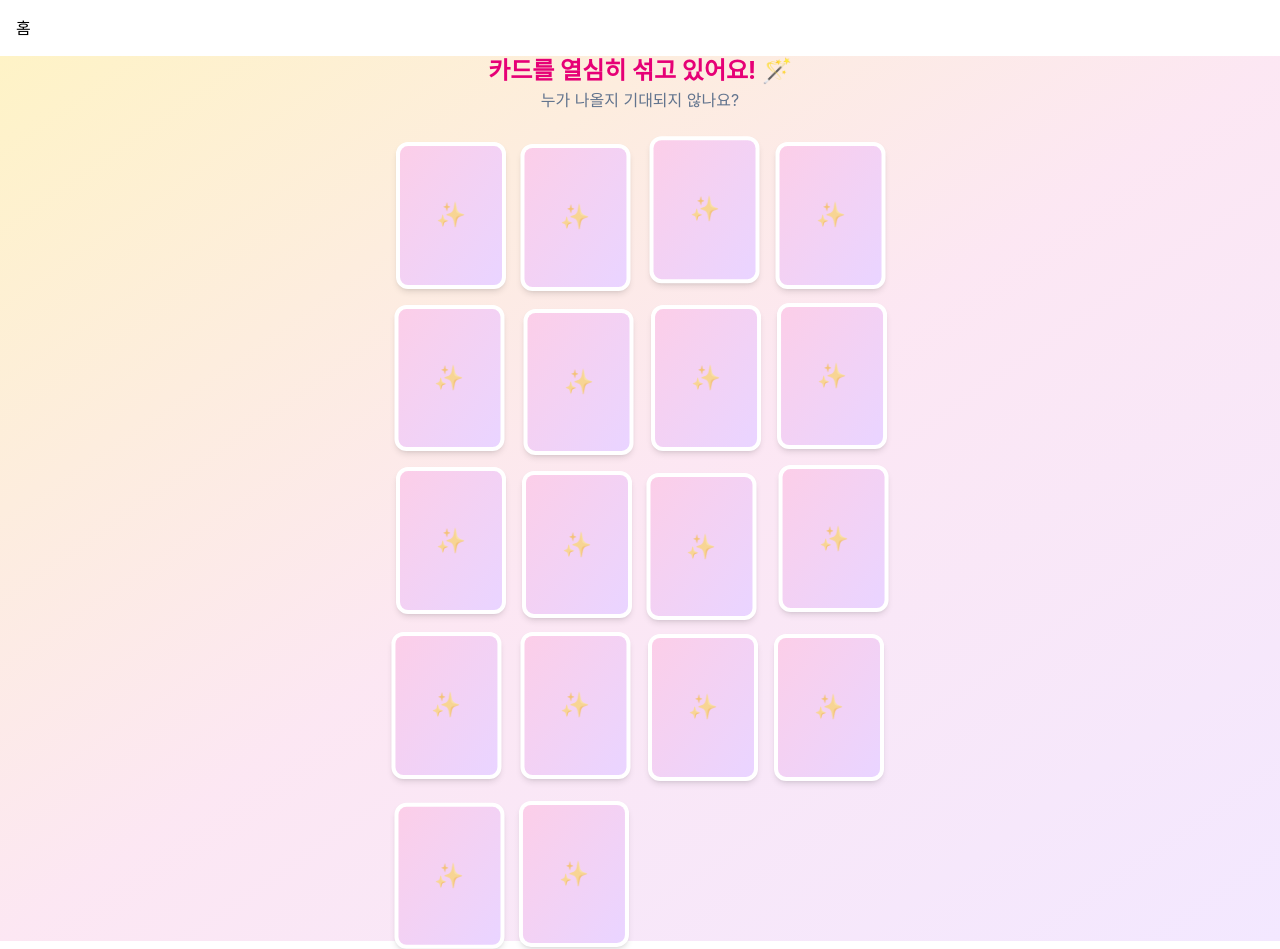
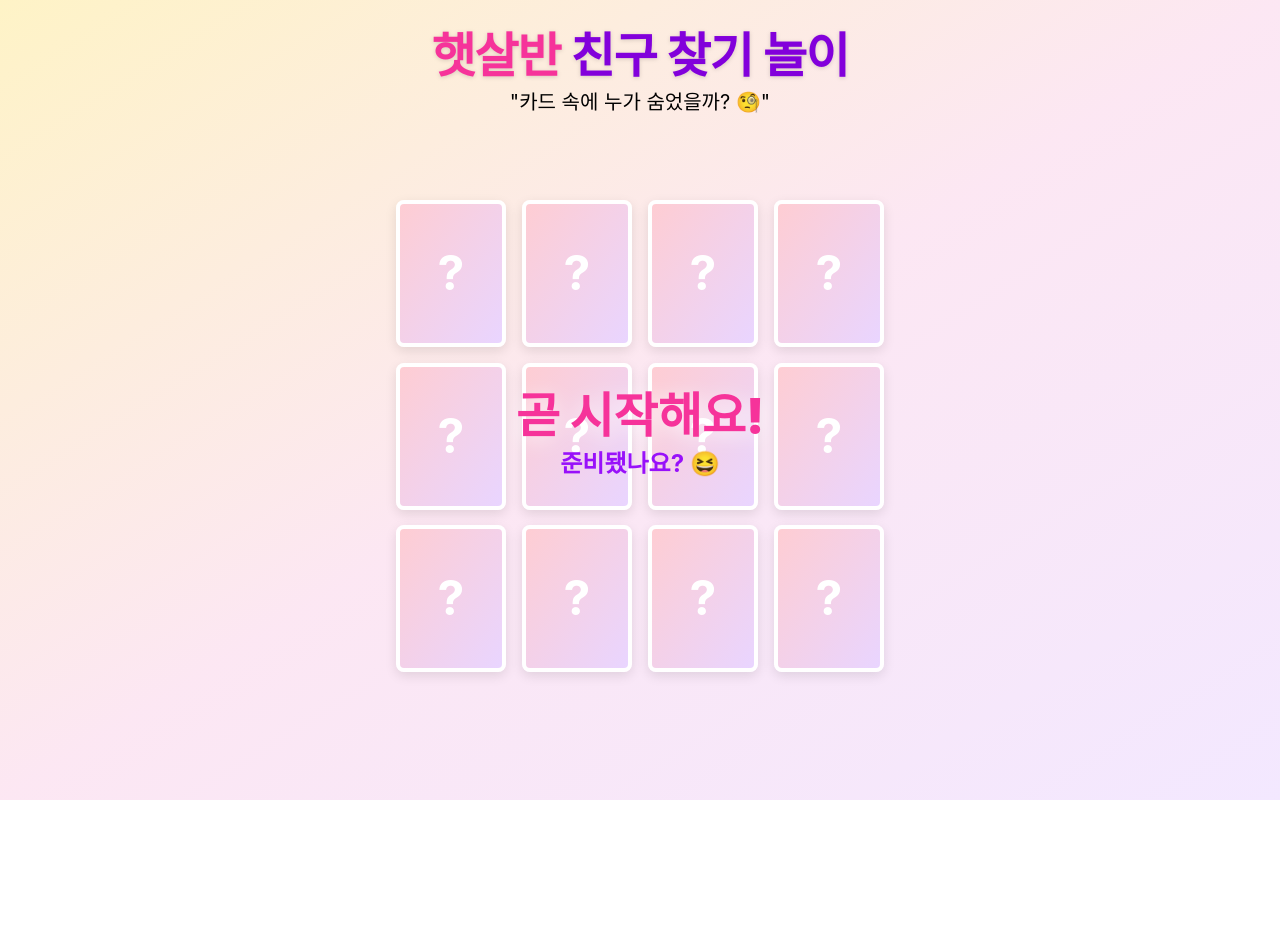
Before and after one commit to jihyuuk/eduplay, a React (Vite) app: page /flip-card in a window 1280 px wide. Both pictures are taken after a click on the button "쉬움 (6명)". After the commit the page ends 800 px from the top, so only its background shows below. Built offline with nearby package versions, Linux system fonts and the light colour scheme.

Commit message:
refactor: 카드 셔플과 진짜 카드가 잘 이어지게 수정

```diff
--- a/src/App.tsx
+++ b/src/App.tsx
@@ -7,9 +7,9 @@ export default function App() {
   return (
     <BrowserRouter>
       {/* 1. 공통 네비게이션 (모든 페이지에서 보임) */}
-      <nav className="p-4 bg-white shadow-sm flex gap-4">
+      {/* <nav className="p-4 bg-white shadow-sm flex gap-4">
         <Link to="/" className="hover:text-blue-500">홈</Link>
-      </nav>
+      </nav> */}
 
       {/* 2. 주소에 따라 갈아끼워질 화면들 */}
       <Routes>
--- a/src/components/LoadingShuffle.tsx
+++ b/src/components/LoadingShuffle.tsx
@@ -4,8 +4,10 @@ import { useEffect, useState } from "react";
 interface LoadingShuffleProps {
   count: number;
   gridConfig: string;
+  isDataReady: boolean; //부모 데이터(이미지 등) 로딩이 끝났는지 여부
 }
 
+//카드 섞는 함수
 function shuffle<T>(array: T[]): T[] {
   const copied = [...array];
   for (let i = copied.length - 1; i > 0; i--) {
@@ -15,36 +17,96 @@ function shuffle<T>(array: T[]): T[] {
   return copied;
 }
 
-export default function LoadingShuffle({ count, gridConfig }: LoadingShuffleProps) {
-  // 가짜 카드 배열 생성 (0, 1, 2...)
+export default function LoadingShuffle({ count, gridConfig, isDataReady }: LoadingShuffleProps) {
+
+  // 가짜 카드 배열 생성
   const [items, setItems] = useState(() => Array.from({ length: count }, (_, i) => i));
 
-  // 2. useEffect 내부의 타이머 수정
   useEffect(() => {
+    // 1. 데이터가 준비되었다면 타이머를 시작 안 함
+    if (isDataReady) return;
+
+    // 2.셔플 실행
     const timer = setInterval(() => {
       setItems((prev) => shuffle(prev));
-    }, 800);
+    }, 1000);
 
+    // 3. 언마운트되거나 isDataReady가 true가 되면 타이머 청소
     return () => clearInterval(timer);
-  }, []);
+
+  }, [isDataReady, count]);
+
 
   return (
+    <>
+      {/* 2. 카드 그리드 (배경 레이어) */}
       <div className={`grid justify-center w-full ${gridConfig}`}>
         {items.map((item) => (
           <motion.div
             key={item}
-          layout // 이 속성이 핵심입니다! 위치 변경을 부드러운 애니메이션으로 만듭니다.
+            style={{ willChange: "transform" }}
+            layout
             //transition={{ type: "spring", stiffness: 300, damping: 25 }}
+            //transition={{ type: "spring", stiffness: 100, damping: 20 }}
             transition={{ type: "spring", stiffness: 200, damping: 23 }}
-          //transition={{ type: "spring", stiffness: 100, damping: 20 }}
-          className="aspect-[3/4] w-full bg-white rounded-xl shadow-md border-4 border-white flex items-center justify-center"
+            className="card"
           >
-          {/* 카드 뒷면 무늬 (햇살반 느낌의 아이콘이나 패턴) */}
-          <div className="w-full h-full bg-gradient-to-br from-pink-200 to-purple-200 rounded-lg flex items-center justify-center">
-            <span className="text-2xl text-white opacity-50">✨</span>
+            {/* 카드 뒷면 */}
+            <div className="card-back">
+              <span className="text-white text-3xl sm:text-5xl font-bold">?</span>
             </div>
           </motion.div>
         ))}
       </div>
+
+      {/* 3. 중앙 메시지 (공중 부양 레이어) */}
+      {/* <div className="absolute inset-0 flex items-center justify-center pointer-events-none">
+        <motion.div
+          initial={{ opacity: 0, scale: 0.8 }}
+          animate={{
+            opacity: isDataReady ? 0 : 1, // 로딩 끝나면 사라짐
+            scale: [1, 1.05, 1], // 둥실둥실 효과
+            y: [0, -10, 0]
+          }}
+          transition={{
+            duration: 2,
+            repeat: Infinity,
+            ease: "easeInOut"
+          }}
+          className="bg-white/90 backdrop-blur-md px-8 py-4 rounded-3xl shadow-2xl border-4 border-pink-100 flex flex-col items-center gap-2"
+        >
+          <span className="text-4xl">🪄</span>
+          <p className="text-xl md:text-2xl font-black text-pink-600 tracking-tight">
+            곧 시작해요
+          </p>
+          <p className="text-sm md:text-base font-bold text-purple-400">
+            카드를 열심히 섞고 있어요...
+          </p>
+
+          <div className="flex gap-1 mt-1">
+            {[0, 1, 2].map((i) => (
+              <motion.div
+                key={i}
+                animate={{ opacity: [0, 1, 0] }}
+                transition={{ repeat: Infinity, duration: 1, delay: i * 0.2 }}
+                className="w-1.5 h-1.5 bg-pink-400 rounded-full"
+              />
+            ))}
+          </div>
+        </motion.div>
+      </div> */}
+
+      {/* 배경에서 둥둥 떠다니는 파티클들 */}
+      <div className="absolute inset-0 flex flex-col items-center justify-center pointer-events-none overflow-hidden">
+        <div className="z-10 text-center">
+          <h2 className="text-2xl md:text-5xl font-black text-pink-500 drop-shadow-[0_4px_10px_rgba(255,255,255,0.8)]">
+            곧 시작해요!
+          </h2>
+          <p className="text-md md:text-2xl font-bold text-purple-600 mt-2">
+            준비됐나요? 😆
+          </p>
+        </div>
+      </div>
+    </>
   );
 }
--- a/src/index.css
+++ b/src/index.css
@@ -14,8 +14,8 @@
   height: 100%;
   position: relative;
   transform-style: preserve-3d;
-  transition: transform 0.6s ease-in-out;
-  /* transition: transform 0.6s cubic-bezier(0.4, 0, 0.2, 1); */
+  /* transition: transform 0.6s ease-in-out; */
+  transition: transform 0.6s cubic-bezier(0.4, 0, 0.2, 1);
   cursor: pointer;
   will-change: transform;
 }
@@ -32,15 +32,16 @@
   height: 100%;
   backface-visibility: hidden;
   /* 뒤집을 때 안보이게 */
-  border-radius: 12px;
+  /* border-radius: 12px; */
+  border-radius: 0.5rem;
   box-shadow: 0 4px 12px rgba(0, 0, 0, 0.1);
   border: 4px solid white;
 }
 
 /* 카드 뒷면 - (물음표) */
 .card-back {
-  background-color: #4f46e5;
   color: white;
+  background: linear-gradient(to bottom right, #fecdd3, #e9d5ff);
   font-size: 3rem;
   display: flex;
   justify-content: center;
@@ -129,6 +130,14 @@
   /* 붉은 광채 추가 */
 }
 
+/* 작은 화면 (모바일: 768px 이하) */
+@media (max-width: 767px) {
+  .wrong .card-front {
+    border: 2px solid #ef4444;
+    box-shadow: 0 0 10px rgba(239, 68, 68, 0.4);
+  }
+}
+
 /* 1. 정답 시 살짝 커졌다가 돌아오는 효과 */
 @keyframes bounce-matched {
     0% { transform: rotateY(180deg) scale(1); }
@@ -144,6 +153,14 @@
   border: 4px solid #22c55e !important;
   /* 초록색 테두리 */
 }
+
+@media (max-width: 767px) {
+  .matched {
+    border-width: 2px !important;
+    box-shadow: 0 0 12px #22c55e;
+  }
+}
+
 
 /* 정답 표시 뱃지 애니메이션 */
 @keyframes badge-scale-up {
--- a/src/pages/FlipCard.tsx
+++ b/src/pages/FlipCard.tsx
@@ -4,10 +4,6 @@ import { motion } from "framer-motion";
 import { HelpCircle, RefreshCw, Timer } from "lucide-react";
 import GameCard from "../components/GameCard";
 import LoadingShuffle from "../components/LoadingShuffle";
-import LoadingShuffle2 from "../components/LoadingShuffle-2";
-import LoadingShuffle3 from "../components/LoadingShuffle-3";
-import LoadingShuffle4 from "../components/LoadingShuffle-4";
-import LoadingShuffle5 from "../components/LoadingShuffle-5";
 
 //상태, 난이도
 type GameStatus = 'SETTING' | 'LOADING' | 'PLAYING';
@@ -34,22 +30,40 @@ const DIFFICULTY_CONFIG = {
 }
 
 //임시 아이들 목록
+// const kids: Kid[] = [
+//     { id: "1", name: "기서윤", imagePath: "/images/giseoyun.jpg" },
+//     { id: "2", name: "김 단", imagePath: "/images/gim-dan.jpg" },
+//     { id: "3", name: "김로운", imagePath: "/images/gim-rowoon.jpg" },
+//     { id: "4", name: "김태린", imagePath: "/images/gim-taerin.jpg" },
+//     { id: "5", name: "김하윤", imagePath: "/images/gim-hayun.jpg" },
+//     { id: "6", name: "박시현", imagePath: "/images/park-sihyeon.jpg" },
+//     { id: "7", name: "손예령", imagePath: "/images/son-yeryeong.jpg" },
+//     { id: "8", name: "신희재", imagePath: "/images/sin-huijae.jpg" },
+//     { id: "9", name: "오성준", imagePath: "/images/oh-seongjun.jpg" },
+//     { id: "10", name: "윤태연", imagePath: "/images/yun-taeyeon.jpg" },
+//     { id: "11", name: "윤혜리", imagePath: "/images/yun-hyeri.jpg" },
+//     { id: "12", name: "이태연", imagePath: "/images/i-taeyeon.jpg" },
+//     { id: "13", name: "최시윤", imagePath: "/images/choi-siyun.jpg" },
+//     { id: "14", name: "최우담", imagePath: "/images/choi-udam.jpg" },
+//     { id: "15", name: "한서율", imagePath: "/images/han-seoyul.jpg" }
+// ];
+
 const kids: Kid[] = [
-    { id: "1", name: "기서윤", imagePath: "/images/giseoyun.jpg" },
-    { id: "2", name: "김 단", imagePath: "/images/gim-dan.jpg" },
-    { id: "3", name: "김로운", imagePath: "/images/gim-rowoon.jpg" },
-    { id: "4", name: "김태린", imagePath: "/images/gim-taerin.jpg" },
-    { id: "5", name: "김하윤", imagePath: "/images/gim-hayun.jpg" },
-    { id: "6", name: "박시현", imagePath: "/images/park-sihyeon.jpg" },
-    { id: "7", name: "손예령", imagePath: "/images/son-yeryeong.jpg" },
-    { id: "8", name: "신희재", imagePath: "/images/sin-huijae.jpg" },
-    { id: "9", name: "오성준", imagePath: "/images/oh-seongjun.jpg" },
-    { id: "10", name: "윤태연", imagePath: "/images/yun-taeyeon.jpg" },
-    { id: "11", name: "윤혜리", imagePath: "/images/yun-hyeri.jpg" },
-    { id: "12", name: "이태연", imagePath: "/images/i-taeyeon.jpg" },
-    { id: "13", name: "최시윤", imagePath: "/images/choi-siyun.jpg" },
-    { id: "14", name: "최우담", imagePath: "/images/choi-udam.jpg" },
-    { id: "15", name: "한서율", imagePath: "/images/han-seoyul.jpg" }
+    { id: "1", name: "기서윤", imagePath: "/lower-images/giseoyun.webp" },
+    { id: "2", name: "김 단", imagePath: "/lower-images/gim-dan.webp" },
+    { id: "3", name: "김로운", imagePath: "/lower-images/gim-rowoon.webp" },
+    { id: "4", name: "김태린", imagePath: "/lower-images/gim-taerin.webp" },
+    { id: "5", name: "김하윤", imagePath: "/lower-images/gim-hayun.webp" },
+    { id: "6", name: "박시현", imagePath: "/lower-images/park-sihyeon.webp" },
+    { id: "7", name: "손예령", imagePath: "/lower-images/son-yeryeong.webp" },
+    { id: "8", name: "신희재", imagePath: "/lower-images/sin-huijae.webp" },
+    { id: "9", name: "오성준", imagePath: "/lower-images/oh-seongjun.webp" },
+    { id: "10", name: "윤태연", imagePath: "/lower-images/yun-taeyeon.webp" },
+    { id: "11", name: "윤혜리", imagePath: "/lower-images/yun-hyeri.webp" },
+    { id: "12", name: "이태연", imagePath: "/lower-images/i-taeyeon.webp" },
+    { id: "13", name: "최시윤", imagePath: "/lower-images/choi-siyun.webp" },
+    { id: "14", name: "최우담", imagePath: "/lower-images/choi-udam.webp" },
+    { id: "15", name: "한서율", imagePath: "/lower-images/han-seoyul.webp" }
 ];
 
 //카드 섞는 함수
@@ -101,6 +115,7 @@ export default function FlipCard() {
 
     //현재 상태 - 난이도 선택 -> 로딩 -> 실행
     const [status, setStatus] = useState<GameStatus>('SETTING');
+    const [isDataLoaded, setIsDataLoaded] = useState(false); // 초기화-초기화할때 넣는 리팩토링 필요
     //난이도 - EASY, NORMAL, HARD
     const [difficulty, setDifficulty] = useState<Difficulty>('EASY');
 
@@ -164,14 +179,19 @@ export default function FlipCard() {
         stopPlayTimer();
         stopCountDown();
         clearAllTimeouts();
+        setHintCount(0);
+        setIsDataLoaded(false);
+        setStatus("SETTING");
+        setDifficulty('EASY');
+        setCards([]);
     }
 
     // 게임 셋업
     const setupGame = async (selectedDiffi: Difficulty) => {
 
         //1. 로딩 적용 및 초기화
+        resetAll();
         setStatus('LOADING');
-        resetAll();
         setDifficulty(selectedDiffi);
 
         //2. 랜덤 n명 뽑기
@@ -183,19 +203,30 @@ export default function FlipCard() {
             { instanceId: `${kid.id}-b`, kid }
         ]);
 
-        // 4. 처음엔 앞면 보여주기
+        //4. 카드 섞기
+        const shuffledCards = shuffleCards(pairCards);
+        //5. 카드 업데이트
+        setCards(shuffledCards);
+
+        //6.실제 카드 랜더링 기다리기
+        await Promise.all([
+            preloadImages(randomKids.map((kid) => kid.imagePath)), // 실제 데이터 로딩
+            waitForPaint(),//  랜더링 기다리기
+            new Promise((resolve) => setTimeout(resolve, 4000)),// 최소 대기 타이머
+        ]);
+
+        // 9. 로딩 끝
+        setIsDataLoaded(true);
+
+        // 10. 잠깐 딜레이 줬다가 시작 <- 안줘도 될 것 같기도
+        //await new Promise((resolve) => setTimeout(resolve, 800));
+        setStatus("PLAYING");
+
+        // 11. 카드 앞면으로 뒤집기
         setFlippedIds(new Set(pairCards.map(card => card.instanceId)))
-        // 5. 카드 섞기
-        const shuffledCards = shuffleCards(pairCards);
-        // 6. 이미지 미리 로드
-        await preloadImages(randomKids.map((kid) => kid.imagePath));
-        // 7. 카드 업데이트
-        setCards(shuffledCards);
-        // 8. 랜더링 기다리기
-        await waitForPaint();
-        // 9. 로딩 끝
-        //setStatus('PLAYING');
-        // 20. 외우기 카운트 다운
+
+        //12. 1초 뒤 카운트 다운 시작
+        await new Promise((resolve) => setTimeout(resolve, 1000));
         startCountDown(DIFFICULTY_CONFIG[selectedDiffi].countdown);
     };
 
@@ -360,7 +391,7 @@ export default function FlipCard() {
     return (
         <div className="bg-gradient-to-br from-amber-100 via-pink-100 to-purple-100 bg-fixed flex flex-col items-center justify-center min-h-screen">
 
-            {/* 1단계: 난이도 선택 */}
+            {/* 난이도 선택 */}
             {status === 'SETTING' && (
                 <div className="bg-white p-8 rounded-3xl shadow-xl text-center max-w-sm w-full">
                     <h2 className="text-2xl font-bold mb-6">난이도를 골라보세요!</h2>
@@ -378,113 +409,7 @@ export default function FlipCard() {
                 </div>
             )}
 
-            {/* 2단계: 로딩 화면 (준비 중...) */}
-            {/* {status === 'LOADING' && (
-                <div className="text-center">
-                    <div className="animate-spin rounded-full h-16 w-16 border-b-4 border-blue-600 mx-auto mb-4"></div>
-                    <p className="text-xl font-bold text-slate-700">카드를 섞고 있어요...</p>
-                    <p className="text-slate-400">잠시만 기다려주세요!</p>
-                </div>
-            )} */}
-
-            {/* {status === 'LOADING' && (
-                <div className="flex flex-col items-center w-full min-h-full">
-                    <div className="title-area text-center py-4 mb-6">
-                        <div className="space-y-2">
-                            <h1 className="text-3xl sm:text-4xl md:text-5xl font-bold text-pink-500 tracking-tight drop-shadow-sm">
-                                햇살반 <span className="text-purple-700">친구 찾기 놀이</span>
-                            </h1>
-                            <p className="sm:text-lg md:text-xl">카드를 섞고 있어요... 🎴</p>
-                        </div>
-                    </div>
-
-                    <div className="relative w-full flex justify-center items-center">
-                        <div className={`grid justify-center w-full ${GRID_CONFIG[difficulty]}`}>
-                            {Array.from({ length: DIFFICULTY_CONFIG[difficulty].kids * 2 }).map((_, i) => (
-                                <motion.div
-                                    key={i}
-                                    initial={{
-                                        opacity: 0,
-                                        scale: 0.8,
-                                        rotate: 0,
-                                        x: 0,
-                                        y: 0,
-                                    }}
-                                    // animate={{
-                                    //     opacity: [0.7, 1, 0.85, 1],
-                                    //     scale: [0.95, 1.03, 0.98, 1],
-                                    //     rotate: [-4, 4, -2, 0],
-                                    //     x: [0, -8, 8, 0],
-                                    //     y: [0, 6, -6, 0],
-                                    // }}
-                                    animate={{
-    opacity: [0.6, 1, 0.9],
-    scale: [1, 0.92, 1],
-    x: [0, (i % 2 === 0 ? -12 : 12), 0],
-    y: [0, (i % 3 === 0 ? -10 : 10), 0],
-    rotate: [0, (i % 2 === 0 ? -8 : 8), 0],
-}}
-                                    transition={{
-                                        duration: 1.2,
-                                        repeat: Infinity,
-                                        ease: "easeInOut",
-                                        delay: i * 0.03,
-                                    }}
-                                    className="aspect-[3/4] rounded-2xl sm:rounded-3xl bg-gradient-to-br from-purple-400 via-pink-400 to-amber-300 shadow-md border-2 border-white/50 flex items-center justify-center"
-                                >
-                                    <span className="text-white text-3xl sm:text-5xl font-black drop-shadow-md">
-                                        ?
-                                    </span>
-                                </motion.div>
-                            ))}
-                        </div>
-
-                        <div className="absolute inset-0 flex flex-col items-center justify-center pointer-events-none">
-                            <motion.div
-                                initial={{ opacity: 0.4, scale: 0.95 }}
-                                animate={{ opacity: [0.4, 1, 0.4], scale: [0.95, 1.05, 0.95] }}
-                                transition={{ duration: 1.5, repeat: Infinity }}
-                                className="px-6 py-3 rounded-full bg-white/80 backdrop-blur-sm shadow-lg"
-                            >
-                                <p className="text-lg md:text-2xl font-bold text-slate-700">
-                                    카드 섞는 중...
-                                </p>
-                            </motion.div>
-                        </div>
-                    </div>
-                </div>
-            )} */}
-
-            {status === 'LOADING' && (
-    <div className="flex flex-col items-center w-full">
-        <div className="text-center mb-8">
-            <motion.p
-                animate={{ y: [0, -5, 0] }}
-                transition={{ repeat: Infinity, duration: 1.5 }}
-                className="text-2xl font-bold text-pink-600"
-            >
-                카드를 열심히 섞고 있어요! 🪄
-            </motion.p>
-            <p className="text-slate-500">누가 나올지 기대되지 않나요?</p>
-        </div>
-
-        {/* 실제 게임판과 동일한 그리드 설정을 사용하여 시각적 이질감을 줄입니다 */}
-        <LoadingShuffle
-            count={DIFFICULTY_CONFIG[difficulty].kids * 3}
-            gridConfig={GRID_CONFIG[difficulty]}
-        />
-    </div>
-)}
-
-
-
-            {/* 3단계: 실제 게임 화면 */}
-            {status === 'PLAYING' && (
-                /* 1. 여기에 '울타리' 역할을 하는 부모 div를 추가합니다. */
-                <div className="flex flex-col items-center w-full min-h-full">
-
-
-
+            {/* 제목 */}
             <div className="title-area text-center py-4 mb-6">
                 <div className="space-y-2">
                     <h1 className="text-3xl sm:text-4xl md:text-5xl font-bold text-pink-500 tracking-tight drop-shadow-sm">
@@ -494,7 +419,8 @@ export default function FlipCard() {
                 </div>
             </div>
 
-
+            {/* 시간, 힌트 - PLAYING 일때만 보임 */}
+            <div className={`transition-opacity duration-500 ${status === 'PLAYING' ? 'opacity-100' : 'opacity-0'}`}>
                 <div className="grid grid-cols-2 gap-4 md:gap-8 mb-4 sm:text-lg md:text-xl font-bold text-slate-700">
                     <div className="flex items-center justify-start">
                         <Timer className="mr-2 text-blue-500" />
@@ -506,12 +432,33 @@ export default function FlipCard() {
                         힌트: <span className="ml-2 text-amber-600 tabular-nums">{hintCount}</span>번
                     </div>
                 </div>
+            </div>
+
+
+            {/* 3단계: 실제 게임 화면 */}
+            <div className={`flex flex-col items-center w-full min-h-full transition-opacity duration-500`}>
 
                 {/* --- [여기서부터 카드 영역 시작] --- */}
                 <div className="relative w-full flex justify-center items-center">
+
+                    {/* 가짜 로딩 카드 */}
+                    {status === 'LOADING' && (
+                        <>
+                            {/* 실제 게임판과 동일한 그리드 설정을 사용하여 시각적 이질감을 줄입니다 */}
+                            <LoadingShuffle
+                                count={DIFFICULTY_CONFIG[difficulty].kids * 2}
+                                gridConfig={GRID_CONFIG[difficulty]}
+                                isDataReady={isDataLoaded} />
+                        </>
+                    )}
+
                     {/* 카드 판 */}
                     <div
-                            className={`grid justify-center w-full ${GRID_CONFIG[difficulty]}`}
+                        className={`grid justify-center w-full ${GRID_CONFIG[difficulty]}
+                        ${status === 'PLAYING'
+                                ? 'opacity-100'
+                                : 'opacity-0 pointer-events-none absolute'
+                            }`}
                     >
                         {cards.map((card) => {
                             const isMatched = matchedIds.has(card.kid.id);
@@ -531,7 +478,7 @@ export default function FlipCard() {
                         })}
                     </div>
 
-                        {/* 1. 카운트다운 숫자가 이 영역의 정중앙에 옵니다 */}
+                    {/* 카운트 다운 */}
                     {countDown && (
                         <div className="absolute inset-0 flex items-center justify-center z-[50] pointer-events-none">
                             <motion.span
@@ -539,17 +486,18 @@ export default function FlipCard() {
                                 initial={{ scale: 1.8, opacity: 0, filter: "blur(10px)" }}
                                 animate={{ scale: 1, opacity: 1, filter: "blur(0px)" }}
                                 transition={{ type: "spring", stiffness: 250, damping: 20 }}
-                                    /* 숫자가 너무 크면 카드 영역을 넘어가므로 살짝 줄였습니다 */
-                                    className="text-[6rem] md:text-[11rem] font-black text-pink-500 drop-shadow-[0_0_20px_white]"
+                                className="text-[6rem] md:text-[8rem] font-black text-pink-500 drop-shadow-[0_0_20px_white]"
                             >
                                 {countDown}
                             </motion.span>
                         </div>
                     )}
                 </div>
+            </div>
 
-                    {/* 하단 버튼 */}
-                    <div className="flex gap-5 md:gap-8 mt-6 p-4 w-full justify-center">
+
+            {/* 하단 버튼 - PLAYING 일떄만 */}
+            <div className={`flex gap-5 md:gap-8 mt-6 p-4 w-full justify-center transition-opacity duration-500 ${status === 'PLAYING' ? 'opacity-100' : 'opacity-0'} `}>
                 <button onClick={() => setupGame(difficulty)}
                     className="p-3 px-4 bg-gradient-to-r from-purple-500 to-indigo-600 text-white text-lg md:tex-xl lg:text-2xl rounded-2xl font-semibold shadow-[0_10px_20px_rgba(124,58,237,0.3)] hover:from-purple-600 hover:to-indigo-700 transition-all transform hover:scale-[1.02] active:scale-[0.95] flex items-center justify-center cursor-pointer">
                     <RefreshCw className="mr-2" />다시 하기
@@ -560,8 +508,6 @@ export default function FlipCard() {
                     <HelpCircle className="mr-2" />힌트 보기
                 </button>
             </div>
-                </div>
-            )}
 
             {/* 4단계: 클리어 화면 */}
             {isClear && (
@@ -575,7 +521,7 @@ export default function FlipCard() {
                             다시하기
                         </button>
                         <button
-                            onClick={() => { resetAll(); setStatus('SETTING'); }}
+                            onClick={() => { resetAll(); }}
                             className="mt-4 px-5 py-3 rounded-2xl bg-blue-600 text-white font-bold"
                         >
                             난이도 선택
```
Lines whose indentation alone changed are shown as unchanged.
